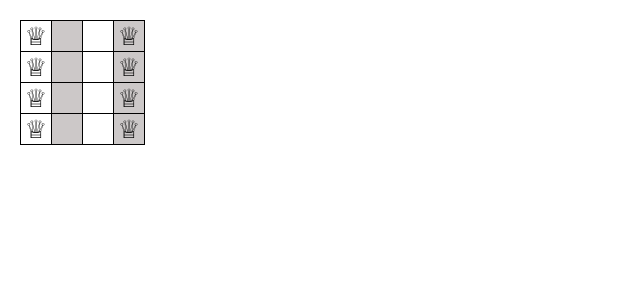
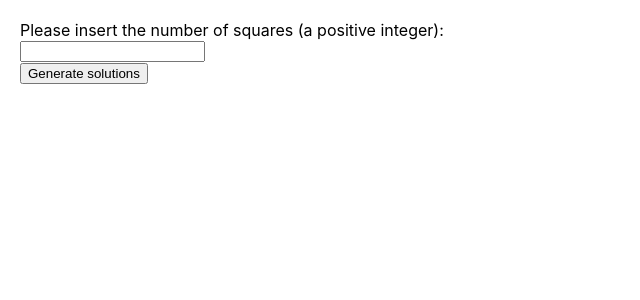
Before and after one commit to BogdanStirbat/n-queens, a React (Create React App) app in the folder frontend/: page / in a window 1280 px wide. Shown: the top 300 px of the page, without its empty margins (0-640 px from the left). Built offline with nearby package versions, Linux system fonts and the light colour scheme.

Commit message:
display chess arragements in browser

```diff
--- a/frontend/src/App.js
+++ b/frontend/src/App.js
@@ -1,11 +1,61 @@
-import React from 'react'
+import React, { useState } from 'react'
 
 import Board from './components/Board'
+import BoardRow from './components/BoardRow';
 
 function App() {
+
+  const [n, setN] = useState(0)
+  const [boardRepresentations, setBoardRepresentations] = useState([])
+
+
+  function generateSolutions(e) {
+    e.preventDefault();
+
+    fetch("http://localhost:8080/nqeens/" + n, {
+      method: 'GET'
+    }).then(
+      (result) => {
+        if (result.status == 200) {
+          Promise.resolve(result.json())
+            .then(data => {
+              console.log("Successfully received data from server.")
+              console.log(data)
+              setBoardRepresentations(data)
+            })
+        } else {
+          console.log("Result status is: " + result.status)
+        }
+      },
+      (error) => {
+        console.log("An error occurred.")
+      }
+    )
+
+    console.log(n);
+  }
+
+
   return (
-    <div>
-      <Board />
+    <div className="centered">
+      <form>
+        <label>Please insert the number of squares (a positive integer): </label>
+        <br />
+        <input type="number" onChange={e => setN(e.target.value)} />
+        <br />
+        <input type="submit" onClick={generateSolutions} value="Generate solutions"/>
+      </form>
+
+      {
+        boardRepresentations && boardRepresentations.length > 0 &&
+          <>
+            {
+              boardRepresentations.map((representation, id) => {
+                return <Board key={id} representation={representation} />
+              })
+            }
+          </>
+      }
     </div>
   );
 }
--- a/frontend/src/components/Board.js
+++ b/frontend/src/components/Board.js
@@ -4,12 +4,25 @@ import BoardRow from './BoardRow'
 
 function Board(props) {
 
+  let rowRepresentations = props.representation.split("\n")
+  rowRepresentations = rowRepresentations.filter(elem => elem.length > 0)
+
   return (
     <div className="board">
-      <BoardRow />
-      <BoardRow />
-      <BoardRow />
-      <BoardRow lastBoard="true" />
+      {
+        rowRepresentations && rowRepresentations.length > 0 &&
+          <>
+            {
+              rowRepresentations.map((row, id) => {
+                return <BoardRow
+                                  key={id}
+                                  rowRepresentation={row}
+                                  id={id}
+                                  lastBoard={id == rowRepresentations.length - 1? "true": "false" } />
+              })
+            }
+          </>
+      }
     </div>
   )
 }
--- a/frontend/src/components/BoardRow.js
+++ b/frontend/src/components/BoardRow.js
@@ -4,12 +4,24 @@ import Square from './Square'
 
 function BoardRow(props) {
 
+  let squareValues = props.rowRepresentation.split('')
+
   return (
     <div className="row">
-        <Square color="white" lastBoard={props.lastBoard} filled="true" />
-        <Square color="black" lastBoard={props.lastBoard} />
-        <Square color="white" lastBoard={props.lastBoard} />
-        <Square color="black" lastBoard={props.lastBoard} filled="true" />
+      {
+        squareValues && squareValues.length > 0 &&
+          <>
+            {
+              squareValues.map((squareValue, id) => {
+                return <Square
+                                key={id}
+                                color={(id + props.id) % 2 == 0? "white": "black"}
+                                lastBoard={props.lastBoard}
+                                filled={squareValue == '1'? "true": "false"} />
+              })
+            }
+          </>
+      }
     </div>
   )
 }
--- a/frontend/src/index.css
+++ b/frontend/src/index.css
@@ -12,11 +12,19 @@ code {
     monospace;
 }
 
+.centered {
+  margin-left: 20px;
+  margin-top: 20px;
+}
+
+form {
+  margin-bottom: 30px;
+}
+
 .board {
   display: flex;
   flex-flow: column nowrap;
-  margin-left: 20px;
-  margin-top: 20px;
+  margin-bottom: 20px;
 }
 
 .board .row {
```
Also changed, not shown: 2 other files (tests, documents, lock files or other folders).
